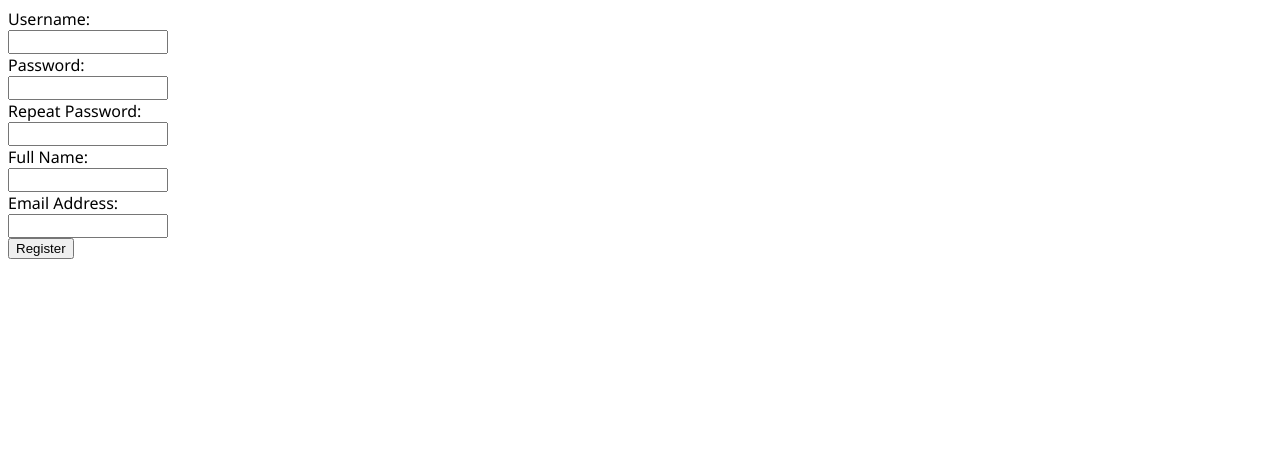
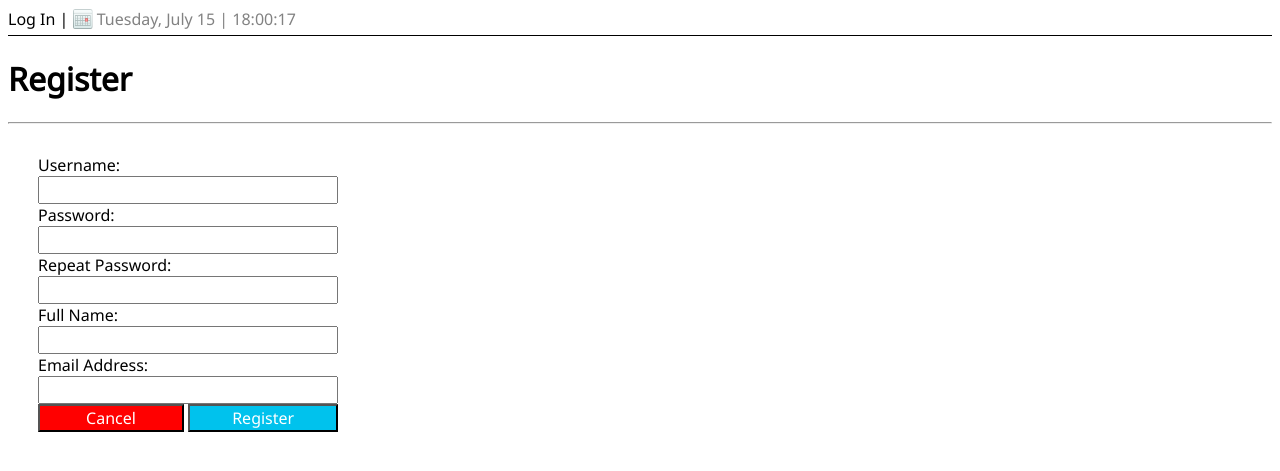
Before and after one commit to finScript/chat-project, a PHP site: page /register in a window 1280 px wide. Shown: the top 471 px of the page. Run offline with PHP 8.4, Linux system fonts and the light colour scheme.

Commit message:
Register form styling

```diff
--- a/login/index.php
+++ b/login/index.php
@@ -2,7 +2,7 @@
 
 	session_start();
 
-
+	if(isset($_SESSION['user'])) header("location: ../");
 ?>
 
 <html>
--- a/register/index.php
+++ b/register/index.php
@@ -1,6 +1,8 @@
 <?php
 
 	session_start();
+
+	if(isset($_SESSION['user'])) header("location: ../");
 
 ?>
 
@@ -8,6 +10,7 @@
 
 	<head>
 		<script type="text/javascript" src="../jquery.js"></script>
+		<script type="text/javascript" src="../chat/time.js"></script>
 		<script type="text/javascript" src="register.js"></script>
 
 		<link rel="stylesheet" type="text/css" href="../global_style.css" />
@@ -16,46 +19,63 @@
 
 	</head>
 
-	<body onload="hideLoaders();">
+	<body onload="hideLoaders(); trackTime();">
 
 		<div id="register_success"><p id="lbl_login_success">Registration Successfull!<img src="../login/loader.gif" width="100" height="100" style="vertical-align: -25px;margin-left: 20px;" /></p></div>
+
+		<div id="top_bar">
+
+			<a href="../login">Log In</a>
+			|
+			<img src="../chat/img/calendar.png" width="20" height="20" style="vertical-align: -4px;" />&nbsp;<span id="cur_time"></span>
+
+		</div>
+
+		<h1>Register</h1>
+
+		<hr>
+
+		<div id="wrapper">
 
 			<label>
 
 				Username:<br />
-			<input type="text" id="txt_username" />
+				<input class="u_inp" type="text" id="txt_username" />
 
 			</label>
 			<br />
 			<label>
 
 				Password:<br />
-			<input type="password" id="txt_pwd" />
+				<input class="u_inp" type="password" id="txt_pwd" />
 
 			</label>
 			<br />
 			<label>
 
 				Repeat Password:<br />
-			<input type="password" id="txt_pwd_rep" />
+				<input class="u_inp" type="password" id="txt_pwd_rep" />
 
 			</label>
 			<br />
 			<label>
 
 				Full Name:<br />
-			<input type="text" id="txt_fullname"  />
+				<input class="u_inp" type="text" id="txt_fullname"  />
 
 			</label>
 			<br />
 			<label>
 
 				Email Address:<br />
-			<input type="text" id="txt_email" />
+				<input class="u_inp" type="text" id="txt_email" />
 
 			</label>
 			<br />
-		<button id="registration_button" onclick="register()" type="button">Register</button>
+			<button class="cancel_button" onclick="window.location = '..'">Cancel</button>
+			<button class="login_button" type="button" onclick="register()">Register</button>
+
+		</div>
 
 
 	</body>
--- a/register/register.js
+++ b/register/register.js
@@ -3,6 +3,13 @@ function _(el) {
 }
 
 var xmlHttp;
+
+function trackTime() {
+
+	_("cur_time").innerHTML = getT();
+	setTimeout("trackTime()", 1000);
+
+}
 
 function register() {
 
--- a/register/style.css
+++ b/register/style.css
@@ -11,3 +11,59 @@
 	opacity: 0.4;
 
 }
+
+.u_inp {
+
+	width: 300px;
+	padding: 3px;
+
+}
+
+.login_button {
+
+	font-size: 16px;
+	font-family: Noto Sans;
+
+	width: 150px;
+	padding-right: 10px;
+	padding-left: 10px;
+
+	color: white;
+	background-color: 00C2ED;
+	border: 2px solid 0098BA;
+
+}
+
+.cancel_button {
+
+	font-size: 16px;
+	font-family: Noto Sans;
+
+	width: 146px;
+	padding-right: 10px;
+	padding-left: 10px;
+
+	color: white;
+	background-color: red;
+	border: 2px solid C70000;
+
+}
+
+.login_button:hover {
+
+	background-color: 0098BA;
+
+}
+
+.cancel_button:hover {
+
+	background-color: C70000;
+
+}
+
+#wrapper {
+
+	margin-left: 30px;
+	margin-top: 30px;
+
+}
```
Lines whose indentation alone changed are shown as unchanged.
